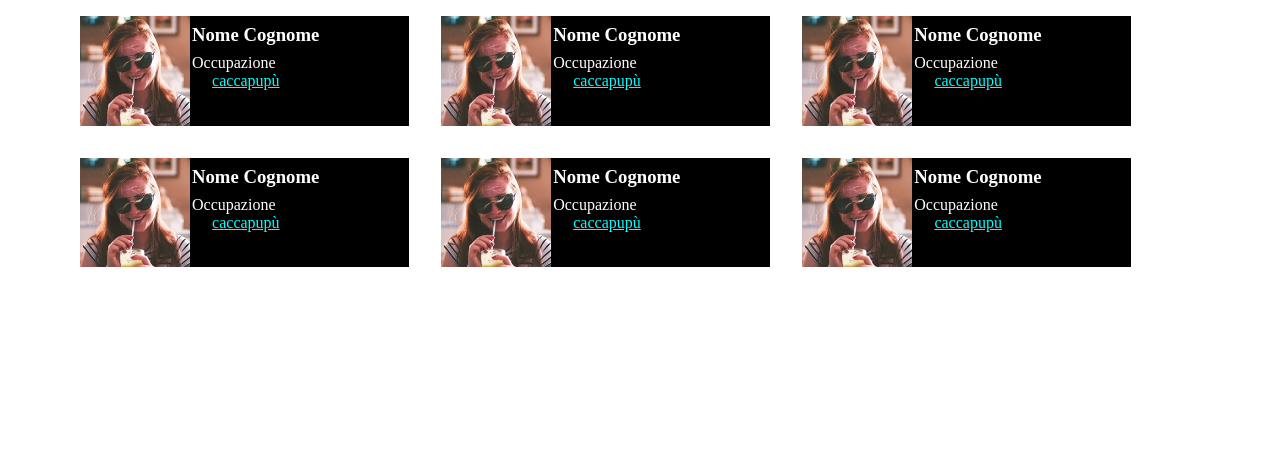
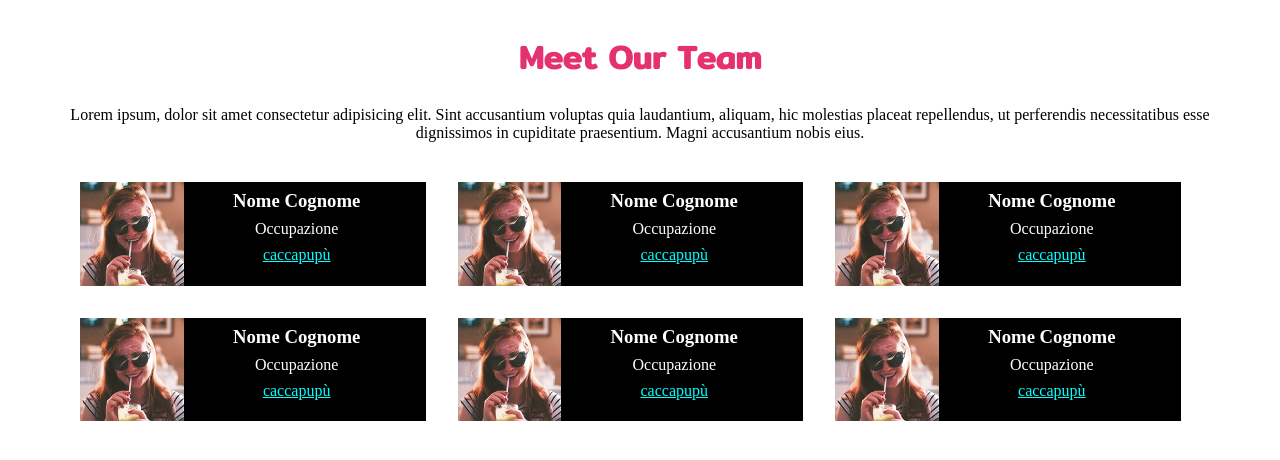
Before and after one commit to Benedetto-Bonaccorso/html-css-float-cards, a plain HTML site: page index.html in a window 1280 px wide. Drawn offline with Linux system fonts and the light colour scheme.

Commit message:
template completo

```diff
--- a/index.html
+++ b/index.html
@@ -6,10 +6,21 @@
     <meta name="viewport" content="width=device-width, initial-scale=1.0">
     <title>Document</title>
     <link rel="stylesheet" href="style.css">
+    <link rel="preconnect" href="https://fonts.googleapis.com">
+<link rel="preconnect" href="https://fonts.gstatic.com" crossorigin>
+<link href="https://fonts.googleapis.com/css2?family=Mitr:wght@500&display=swap" rel="stylesheet">
 </head>
 <body>
 
+    <header>
 
+        <div class="intestazione">
+            <h1>Meet Our Team</h1>
+            <p>Lorem ipsum, dolor sit amet consectetur adipisicing elit. Sint accusantium voluptas quia laudantium, aliquam, hic molestias placeat repellendus, ut perferendis necessitatibus esse dignissimos in cupiditate praesentium. Magni accusantium nobis eius.</p>
+        </div>
+
+    </header>
+    <main>
         <div class="container">
             <div class="card">
 
@@ -61,7 +72,7 @@
 
             </div>
         </div>
-
+    </main>
 
 </body>
 </html>
--- a/style.css
+++ b/style.css
@@ -4,21 +4,35 @@
     box-sizing: border-box;
 }
 
+.intestazione{
+    text-align: center;
+}
+
+.intestazione>h1{
+    color: aqua;
+    margin-top: 2rem;
+    font-family: 'Mitr', sans-serif;
+    color: #E53170;
+}
+
+.intestazione>p{
+    margin: 1.5rem 5%;
+}
+
 a{
     color: aqua;
-    margin-left: 1.4rem;
+    display: block;
 }
 
-h3, p{
-    margin-left: 7rem;
+.card>h3, p, a{
+    text-align: center;
+    margin-right: 1rem;
     margin-top: 0.5rem;
 }
 
-
 img{
-    max-width: 100%;
     float: left;
-    width: calc(100%/3);
+    width: 30%;
 }
 
 .container{
@@ -27,10 +41,9 @@ img{
 }
 
 .card{
-    width: calc(100% / 3.5);
+    width:30%;
     float: left;
     margin: 1rem;
-
     background-color: black;
     color: white;
 }
@@ -38,7 +51,8 @@ img{
 main{
 }
 
-header,footer{
-    height: 10vh;
-    background-color: gray;
+.card::after{
+    clear:both;
+    display: table;
+    content: "";
 }
```
